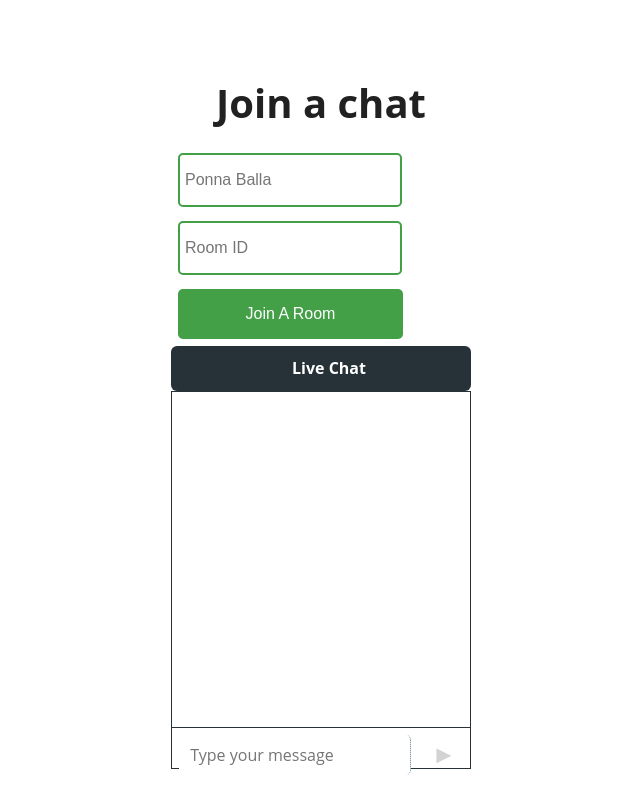
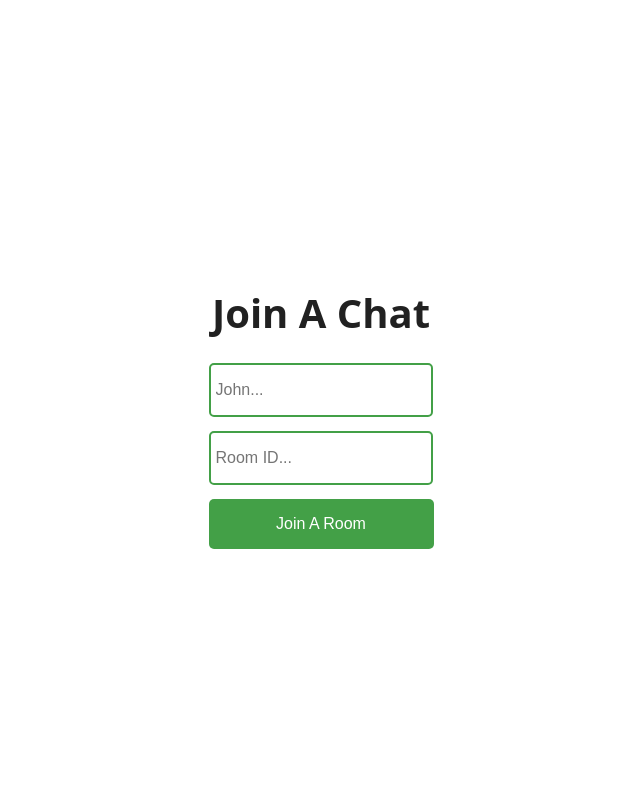
Before and after one commit to NaVindu0315/realtime-chat-socket.io, a React (Create React App) app in the folder frontend/: page / in a window 1280 px wide. Shown: the whole page, without its empty margins (319-959 px from the left). Built offline with nearby package versions, Linux system fonts and the light colour scheme; no server answers.

Commit message:
cht preivewing added

```diff
--- a/frontend/src/App.js
+++ b/frontend/src/App.js
@@ -12,40 +12,43 @@ function App() {
 
   const [username,setuserrname] = useState("");
   const [room,setroom] = useState("");
-  //
+  //for chat displaying
+  const [showChat, setShowChat] = useState(false);
 
   const joinRoom = () => {
     if(username !== "" && room !== "") {
       socket.emit("join_room",room);
+      setShowChat(true);
     }
 
    }
   return (
     <div className="App">
+    {!showChat ? (
       <div className="joinChatContainer">
-     <h3>Join a chat</h3>
-
-     <input type="text" placeholder="Ponna Balla"
-     onChange= {(event)=>
-
-     {
+        <h3>Join A Chat</h3>
+        <input
+          type="text"
+          placeholder="John..."
+          onChange={(event) => {
             setuserrname(event.target.value);
-     }
-     } />
-     <input type="text" placeholder="Room ID"
-      onChange= {(event)=>
-
-        {
+          }}
+        />
+        <input
+          type="text"
+          placeholder="Room ID..."
+          onChange={(event) => {
             setroom(event.target.value);
-        }
-        }
-
+          }}
         />
         <button onClick={joinRoom}>Join A Room</button>
-      <Chat socket={socket} username={username} room={room}/>
       </div>
+    ) : (
+      <Chat socket={socket} username={username} room={room} />
+    )}
   </div>
 );
+
 }
 
 export default App;
```
Lines whose indentation alone changed are shown as unchanged.
